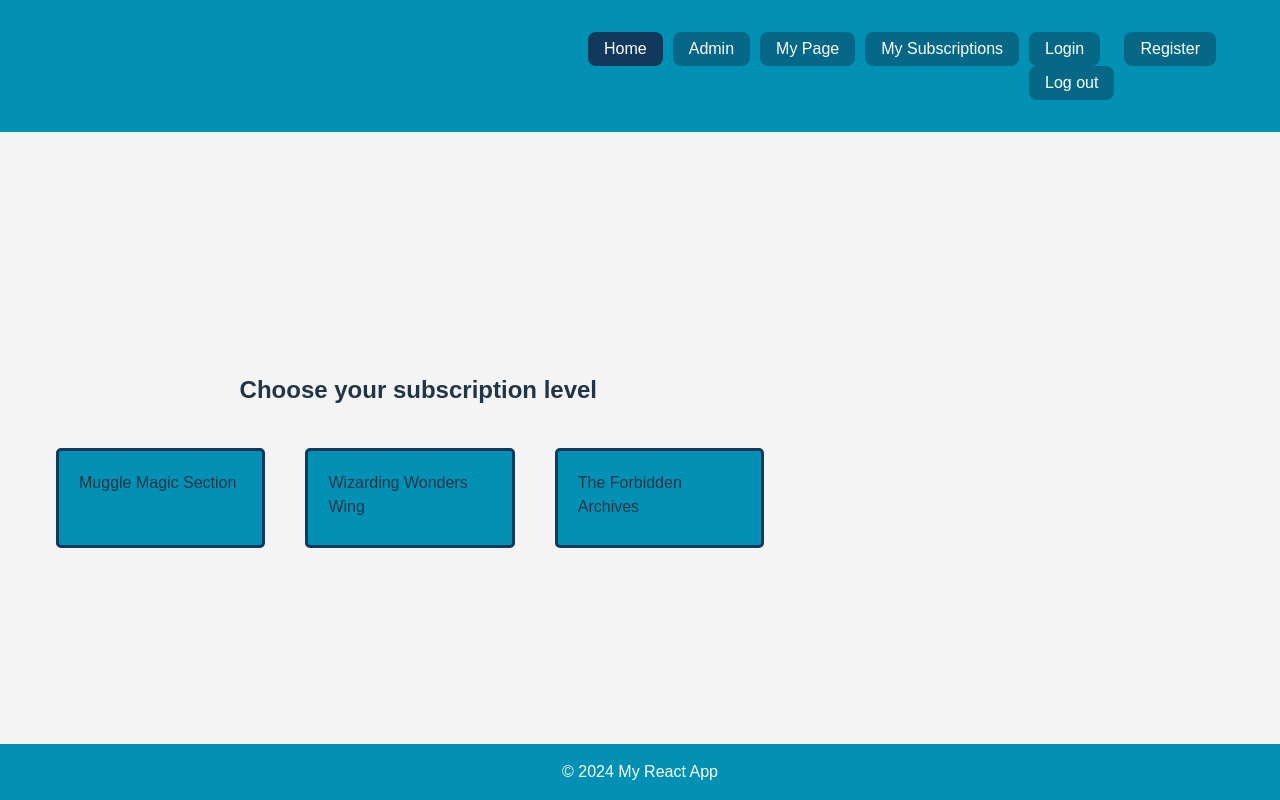
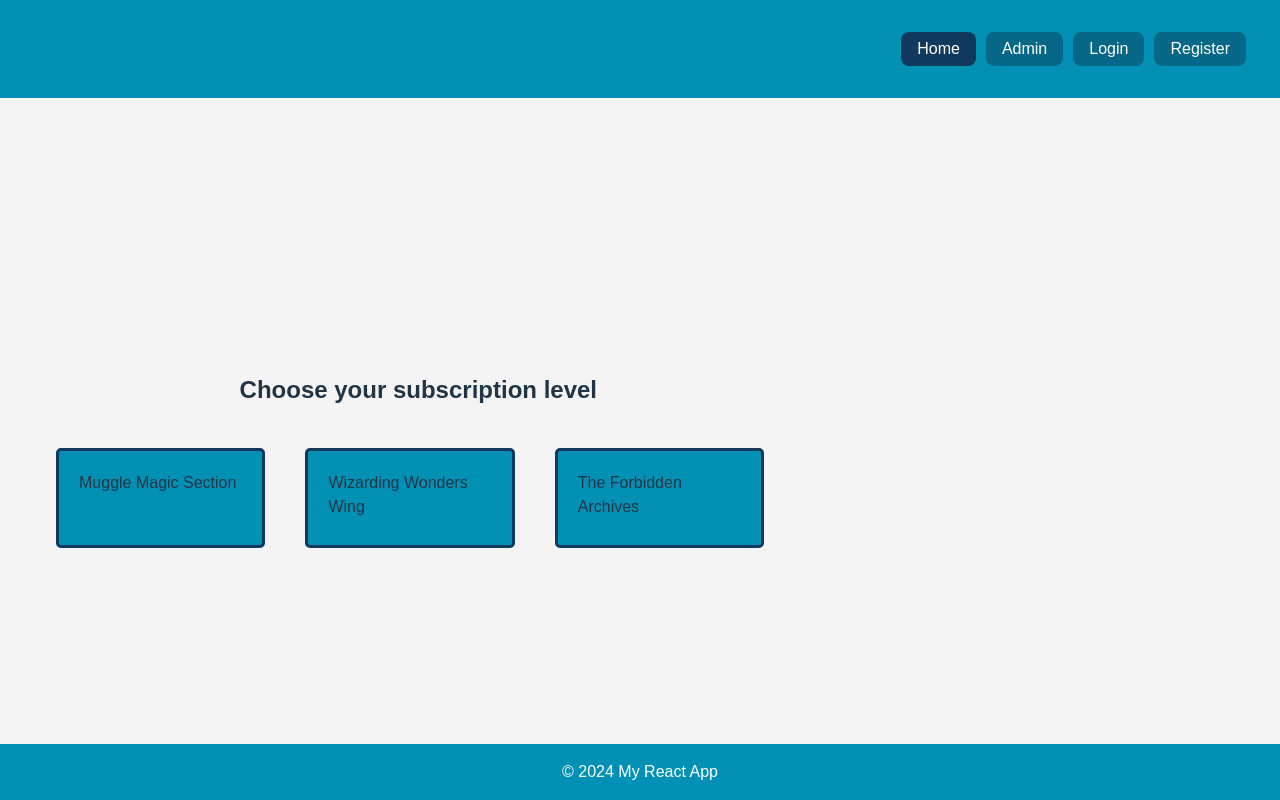
Before and after one commit to SophiaKornilia/uppgift-3-codecruisers, a React (Vite) app in the folder client/: page / in a window 1280 px wide. Built offline with nearby package versions, Linux system fonts and the light colour scheme.

Commit message:
displaying links in menu depending on logIn state

```diff
--- a/client/src/Router.tsx
+++ b/client/src/Router.tsx
@@ -2,7 +2,6 @@ import { createBrowserRouter } from "react-router-dom";
 import { NotFound } from "./pages/NotFound";
 import { Layout } from "./components/Layout";
 import { Home } from "./pages/Home";
-import { Admin } from "./pages/Admin";
 import { MyPage } from "./pages/MyPage";
 import { MySubscriptions } from "./pages/MySubscriptions";
 import { Login } from "./pages/Login";
@@ -10,6 +9,7 @@ import { Register } from "./pages/Register";
 import { SuccessfullyRegistered } from "./pages/SuccessfullyRegistered";
 import { SuccessfullyAddedBook } from "./pages/SuccessfullyAddedBook";
 import { Confirmation } from "./pages/Confirmation";
+import { AdminStatus } from "./pages/AdminStatus";
 
 export const router = createBrowserRouter([
   {
@@ -24,7 +24,7 @@ export const router = createBrowserRouter([
       },
       {
         path: "/admin",
-        element: <Admin />,
+        element: <AdminStatus />,
       },
       {
         path: "/MyPage",
--- a/client/src/components/Navigation.tsx
+++ b/client/src/components/Navigation.tsx
@@ -1,7 +1,11 @@
 import { NavLink } from "react-router-dom";
 import "../style/Navigation.css";
 import { Logout } from "./Logout";
+import { useUser } from "../context/UserContext";
+
 export const Navigation = () => {
+  const { user } = useUser();
+
   return (
     <nav>
       <ul>
@@ -21,7 +25,8 @@ export const Navigation = () => {
             <button>Admin</button>
           </NavLink>
         </li>
-        <li>
+        {user ?  (
+        <><li>
           <NavLink
             to="/MyPage"
             className={({ isActive }) => (isActive ? "active" : "")}
@@ -36,14 +41,16 @@ export const Navigation = () => {
           >
             <button>My Subscriptions</button>
           </NavLink>
-        </li>
-        <li>
+        </li><li><Logout /></li></>
+        ) : (
+        <>
+           <li>
           <NavLink
             to="/Login"
             className={({ isActive }) => (isActive ? "active" : "")}
           >
             <button>Login</button>
-            <Logout />
+
           </NavLink>
         </li>
         <li>
@@ -54,6 +61,11 @@ export const Navigation = () => {
             <button>Register</button>
           </NavLink>
         </li>
+        </>
+        ) }
+
+
+       {/* Dessa tre länkar nedan räcker att de ligger i Router.tsx
         <li>
           <NavLink
             to="/SuccessfullyRegistered"
@@ -71,7 +83,7 @@ export const Navigation = () => {
             to="/Confirmation"
             className={({ isActive }) => (isActive ? "active" : "")}
           ></NavLink>
-        </li>
+        </li>*/}
       </ul>
     </nav>
   );
```
